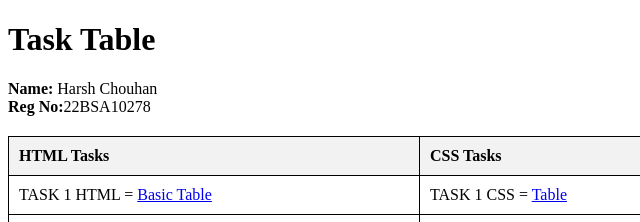
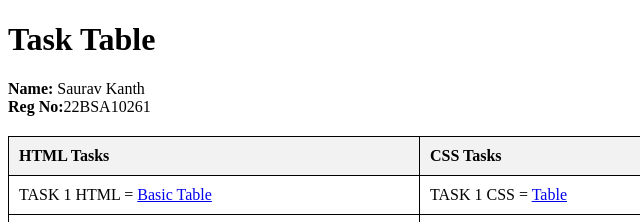
Before and after one commit to SauravKanth/VIT-Assignment-22BSA10261, a plain HTML site: page index.html in a window 1280 px wide. Shown: the top 222 px of the page, 0-640 px from the left. Drawn offline with Linux system fonts and the light colour scheme.

Commit message:
Update index.html

```diff
--- a/index.html
+++ b/index.html
@@ -22,8 +22,8 @@
 </head>
 <body>
     <h1>Task Table</h1>
-    <p><strong>Name:</strong> Harsh Chouhan<br>
-       <strong>Reg No:</strong>22BSA10278</p>
+    <p><strong>Name:</strong> Saurav Kanth<br>
+       <strong>Reg No:</strong>22BSA10261</p>
 
     <table>
         <tr>
```
